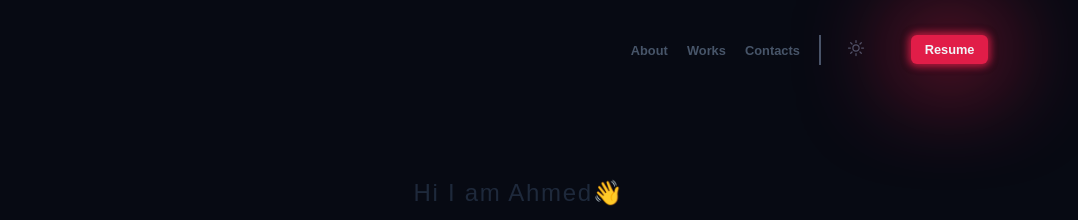
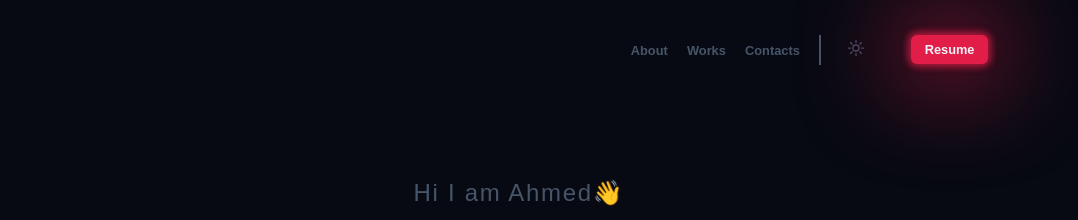
Before and after one commit to ahmeda313/portfolio, a plain HTML site: page index.html in a window 1280 px wide. Shown: the top 220 px of the page, without its empty margins (121-1199 px from the left). Drawn offline with Linux system fonts and the light colour scheme; a web font is replaced by a local one.

Commit message:
Update hero.css

```diff
--- a/css/hero.css
+++ b/css/hero.css
@@ -10,7 +10,7 @@
     gap: 1.5rem;
 }
 .subtitle{
-    color: var(--slate800);
+    color: var(--slate600);
     font-weight: 100;
     letter-spacing: 0.07em;
 }
```
